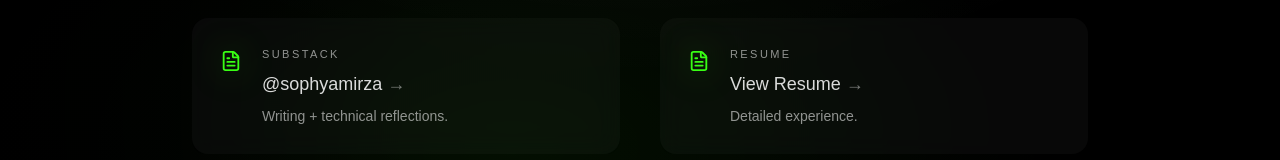
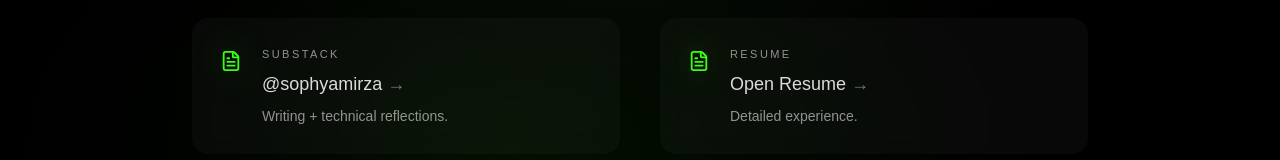
Before and after one commit to sophyamirza/sophya-portfolio, a Next.js app: page /contact in a window 1280 px wide. Shown: the part 364-524 px from the top of the page. Built offline with nearby package versions, Linux system fonts and the light colour scheme; a web font is replaced by a local one.

Commit message:
update and push

```diff
--- a/app/contact/page.tsx
+++ b/app/contact/page.tsx
@@ -128,7 +128,7 @@ export default function ContactPage() {
               icon={<FileText size={22} />}
               label="Resume"
               href={RESUME}
-              display="View Resume"
+              display="Open Resume"
               hint="Detailed experience."
             />
 
```
